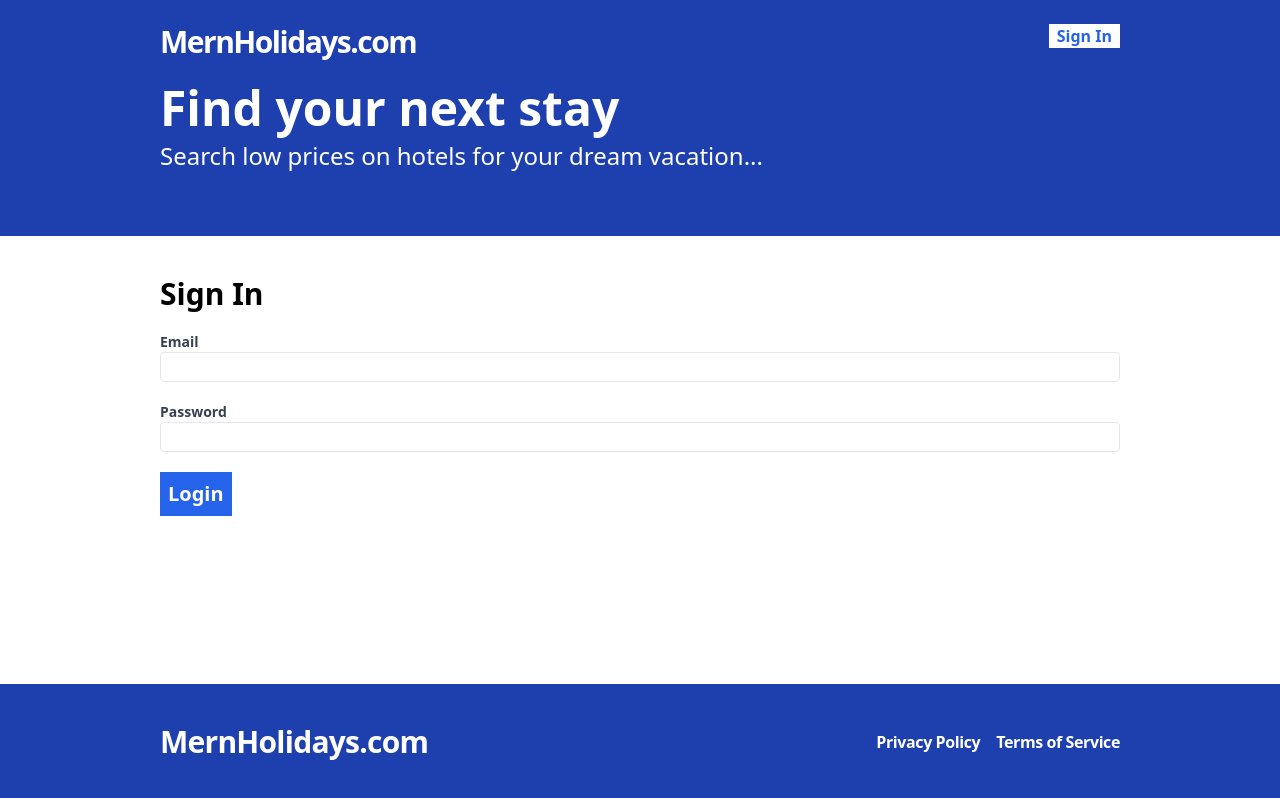
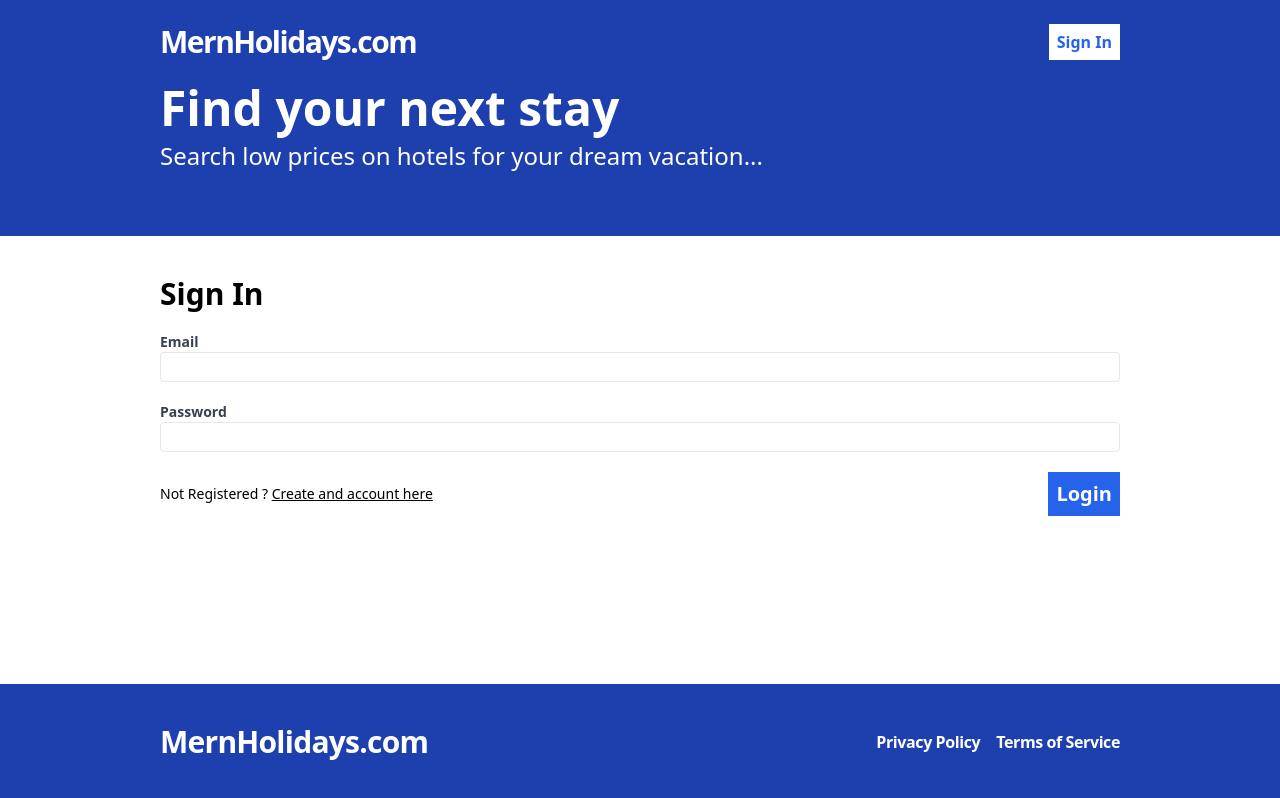
Before and after one commit to vikalp-tomer/mern-booking-app, a React (Vite) app in the folder frontend/: page /sign-in in a window 1280 px wide. Built offline with nearby package versions, Linux system fonts and the light colour scheme; no server answers.

Commit message:
make navigation links clean

```diff
--- a/frontend/src/components/Header.tsx
+++ b/frontend/src/components/Header.tsx
@@ -10,11 +10,21 @@
         <span className="text-3xl text-white font-bold tracking-tighter">
           <Link to={"/"}>MernHolidays.com</Link>
         </span>
-        <span>
+        <span className="flex space-x-2">
           {isLoggedIn ? (
             <>
-              <Link to="/my-bookings">My Bookings</Link>
-              <Link to="/my-hotels">My Hotels</Link>
+              <Link
+                className="flex items-center text-white px-3 font-bold hover:bg-blue-600"
+                to="/my-bookings"
+              >
+                My Bookings
+              </Link>
+              <Link
+                className="flex items-center text-white px-3 font-bold hover:bg-blue-600"
+                to="/my-hotels"
+              >
+                My Hotels
+              </Link>
               <SignOutButton />
             </>
           ) : (
--- a/frontend/src/pages/SignIn.tsx
+++ b/frontend/src/pages/SignIn.tsx
@@ -2,7 +2,7 @@
 import { useMutation, useQueryClient } from "react-query";
 import * as apiClient from "../api-client";
 import { useAppContext } from "../contexts/AppContext";
-import { useNavigate } from "react-router-dom";
+import { Link, useNavigate } from "react-router-dom";
 
 export type SignInFormData = {
   email: string;
@@ -65,7 +65,13 @@
           <span className="text-red-500">{errors.password.message}</span>
         )}
       </label>
-      <span>
+      <span className="flex items-center justify-between">
+        <span className="text-sm">
+          Not Registered ?{" "}
+          <Link to="/register" className="underline">
+            Create and account here
+          </Link>
+        </span>
         <button
           type="submit"
           className="bg-blue-600 text-white p-2 font-bold hover:bg-blue-500 text-xl"
```
